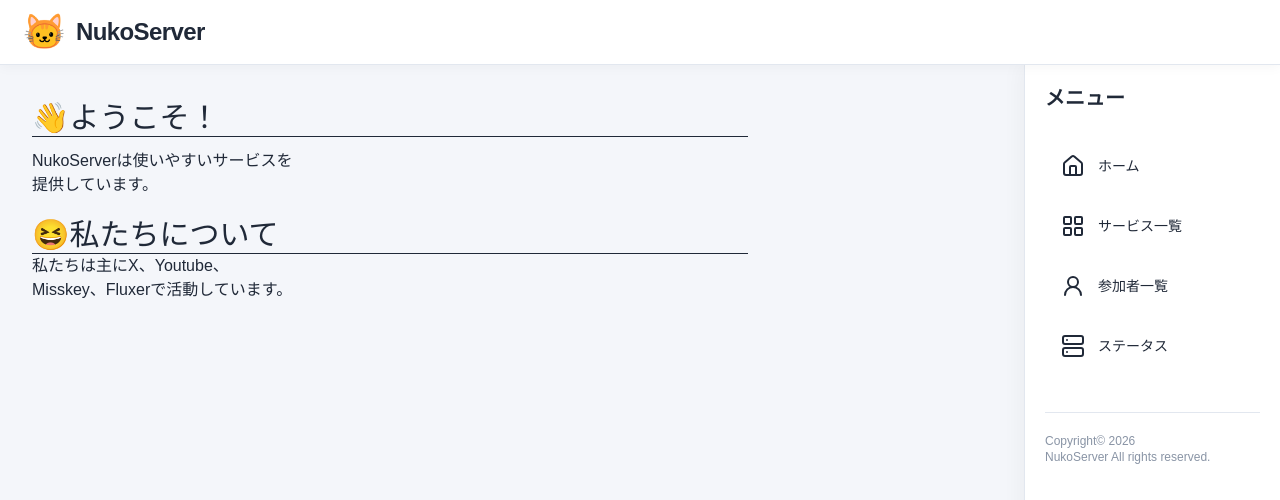
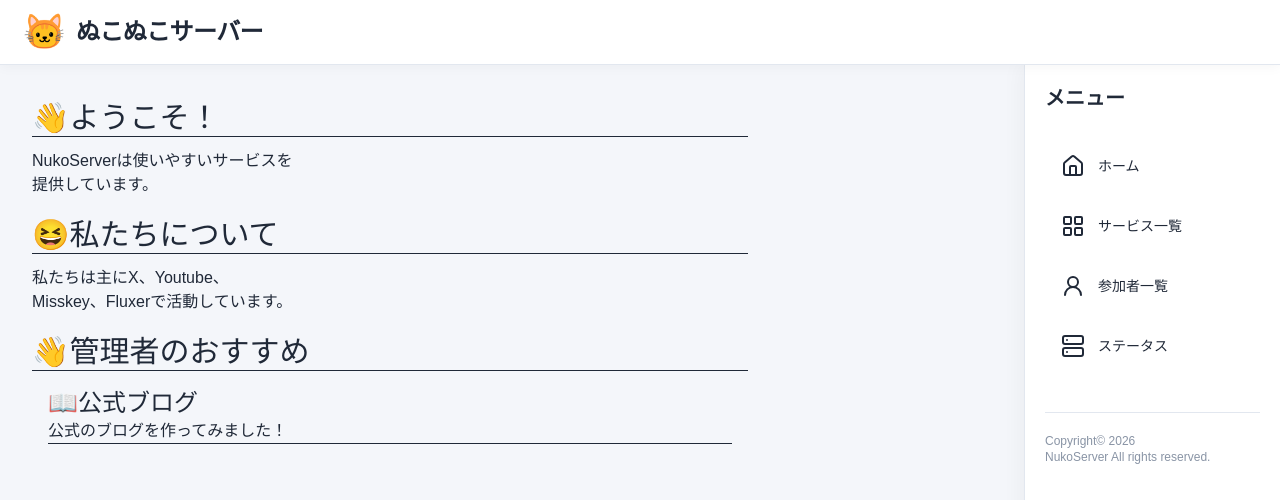
Before and after one commit to NukoServer-Dev/WebSite, a Next.js app in the folder src/: page / in a window 1280 px wide. Shown: the top 500 px of the page. Built offline with nearby package versions, Linux system fonts and the light colour scheme.

Commit message:
feat: 管理者のおすすめ

```diff
--- /dev/null
+++ b/src/app/api/top/route.ts
@@ -0,0 +1,19 @@
+import { NextResponse } from 'next/server';
+import path from 'path';
+import { promises as fs } from 'fs';
+export async function GET(request: Request) {
+  try {
+    const jsonDirectory = path.join(process.cwd(), 'app/data');
+    const filePath = path.join(jsonDirectory, `top.json`);
+
+    const fileContents = await fs.readFile(filePath, 'utf8');
+    const data = JSON.parse(fileContents);
+
+    return NextResponse.json(data, { status: 200 });
+  } catch (error) {
+    return NextResponse.json(
+      { error: { message: '読み込みに失敗しました。' } },
+      { status: 404 }
+    );
+  }
+}
--- a/src/app/components/Header.tsx
+++ b/src/app/components/Header.tsx
@@ -84,7 +84,7 @@ export default function Header() {
 
                         <div className="flex flex-col">
                             <h1 className="text-xl md:text-2xl font-bold tracking-tight leading-tight">
-                                NukoServer
+                                ぬこぬこサーバー
                             </h1>
                         </div>
                     </a>
--- /dev/null
+++ b/src/app/data/top.json
@@ -0,0 +1,15 @@
+{
+    "categorys": [
+        {
+            "name": "👋管理者のおすすめ",
+            "services": [
+                {
+                    "name": "公式ブログ",
+                    "emoji": "📖",
+                    "description": "公式のブログを作ってみました！",
+                    "url": "https://nuko-server.blogspot.com/"
+                }
+            ]
+        }
+    ]
+}
--- a/src/app/page.tsx
+++ b/src/app/page.tsx
@@ -1,11 +1,44 @@
+"use client";
+
+import { useEffect, useState } from "react";
+
 export default function Home() {
+  const [categorys, setCategorys] = useState<any[]>([]);
+
+  async function loadServices() {
+    const res = await fetch("/api/top");
+    const json = await res.json();
+
+    setCategorys(json.categorys)
+  }
+
+  useEffect(() => {
+    loadServices();
+  }, [])
+
   return (
     <div>
       <h1 className="text-3xl border-b">👋ようこそ！</h1>
       <p className="pt-3 mb-5">NukoServerは使いやすいサービスを<br/>提供しています。</p>
 
       <h1 className="text-3xl border-b">😆私たちについて</h1>
-      <p>私たちは主にX、Youtube、<br/>Misskey、Fluxerで活動しています。</p>
+      <p className="pt-3 mb-5">私たちは主にX、Youtube、<br/>Misskey、Fluxerで活動しています。</p>
+
+      {categorys.length > 0 ?
+        categorys.map((category) => (
+          <section key={category.name}>
+            <h3 className="text-3xl border-b">{category.name}</h3>
+            {category.services.map((service: any) => (
+              <a href={service.url} key={service.name}>
+                <div className="p-4">
+                  <h3 className="text-2xl">{service.emoji}{service.name}</h3>
+                  <p className="border-b">{service.description}</p>
+                </div>
+              </a>
+            ))}
+          </section>
+        ))
+      : "追加情報をロード中.."}
     </div>
   );
 }
```
Also changed, not shown: 1 other file (tests, documents, lock files or other folders).
